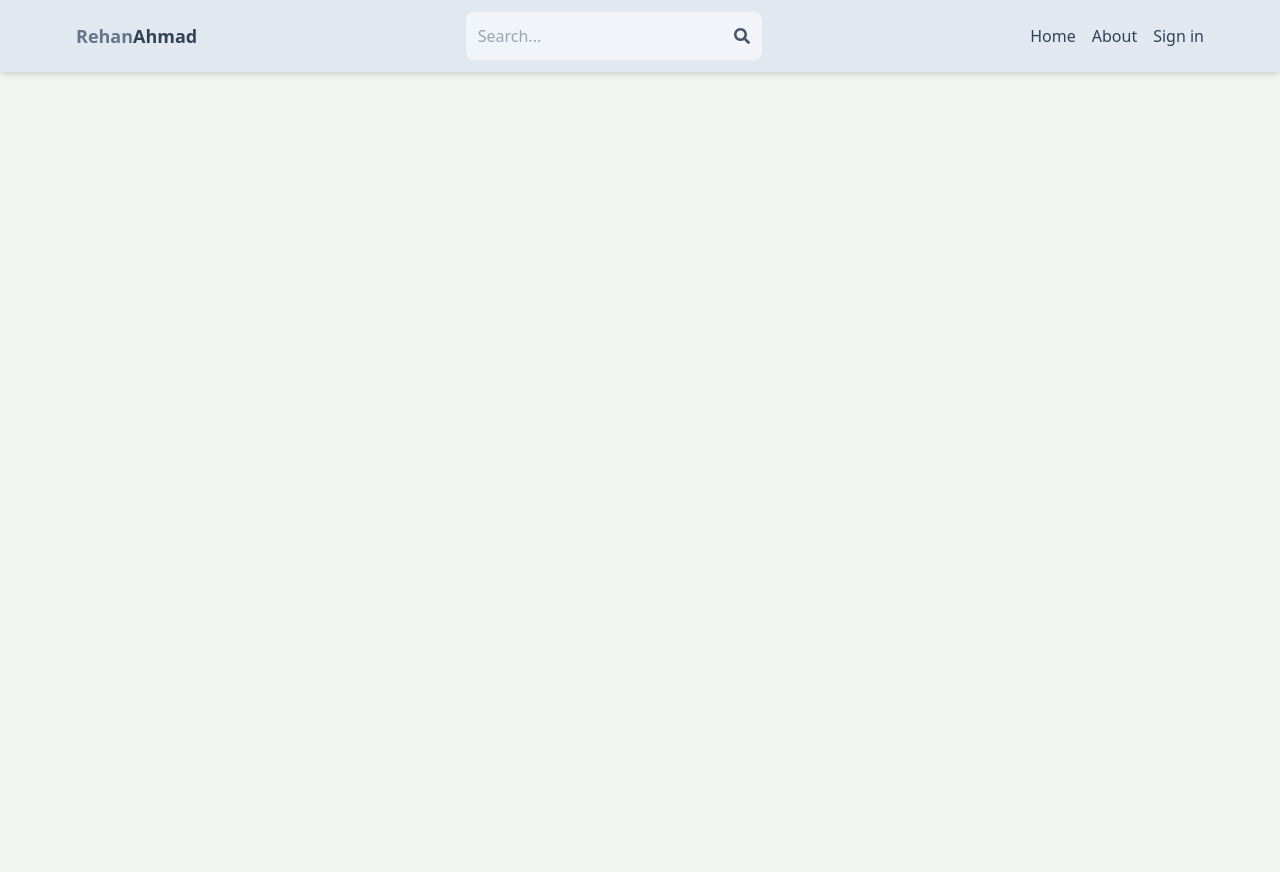
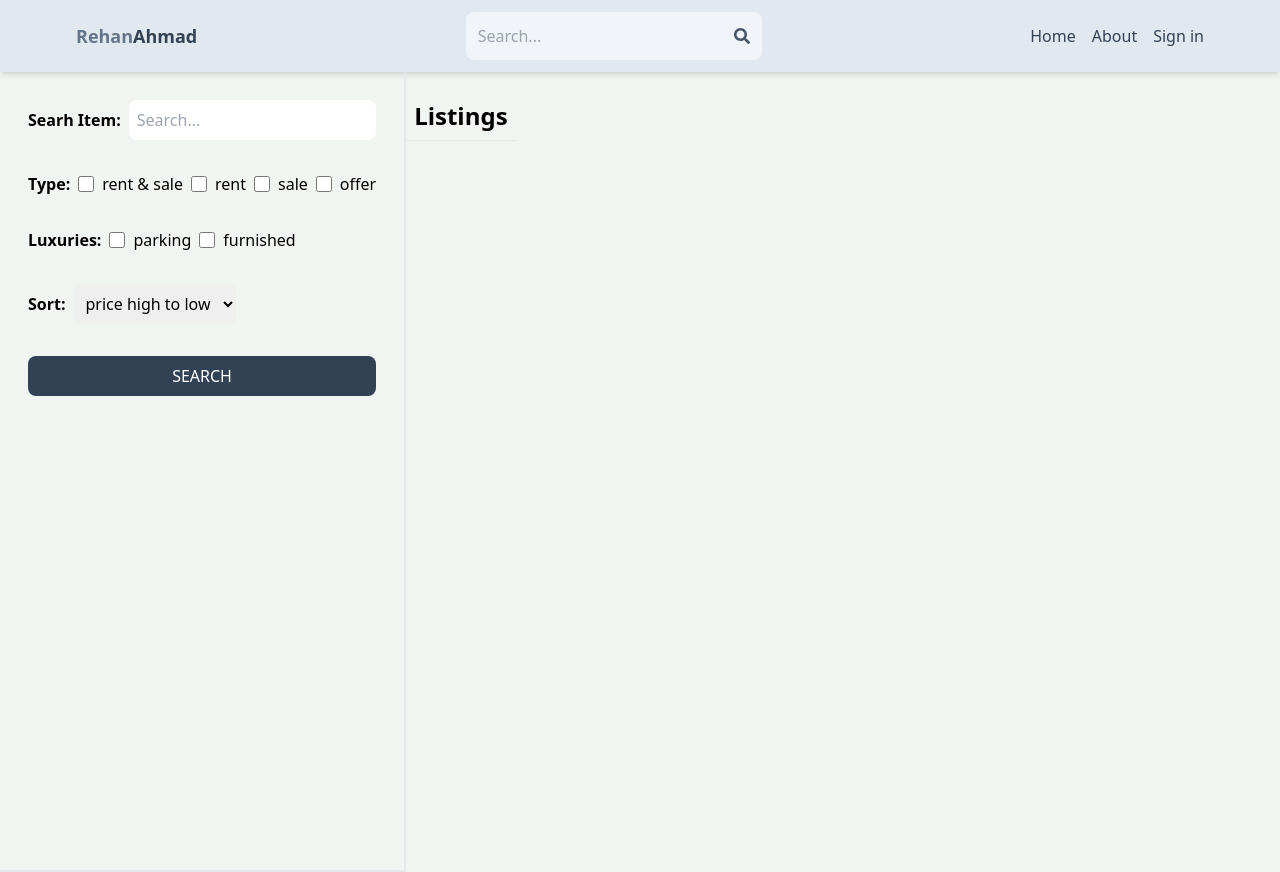
Before and after one commit to RehanAhmad86/Mern-stack---Real-Estate, a React (Vite) app in the folder client/: page /search in a window 1280 px wide. Before the commit the page ends 800 px from the top, so only its background shows below. Built offline with nearby package versions, Linux system fonts and the light colour scheme; no server answers.

Commit message:
search page UI

```diff
--- a/client/src/App.jsx
+++ b/client/src/App.jsx
@@ -10,6 +10,7 @@ import PrivateComponent from './Components/PrivateComponent'
 import CreateListing from './Pages/CreateListing'
 import UpdateListing from './Pages/UpdateListing'
 import Listing from './Pages/Listing'
+import Search from './Pages/Search'
 
 export default function App() {
   return (
@@ -20,6 +21,7 @@ export default function App() {
       <Route path='/signin' element={<Signin/>}/>
       <Route path='/signup' element={<Signup/>}/>
       <Route path='/about' element={<About/>}/>
+      <Route path='/search' element={<Search/>}/>
       <Route path='/profile/listing/:id' element={<Listing/>}/>
       <Route element={<PrivateComponent/>}>
       <Route path='/profile' element={<Profile/>}/>
--- a/client/src/Components/Header.jsx
+++ b/client/src/Components/Header.jsx
@@ -7,6 +7,7 @@ export default function Header() {
   const { currentUser } = useSelector(state => state.user)
   const [ searchItem , setSearchItem ] = useState('')
   const navigate = useNavigate()
+
   const handleSearch = (e) => {
     e.preventDefault()
     const url = new URLSearchParams(window.location.search)
--- /dev/null
+++ b/client/src/Pages/Search.jsx
@@ -0,0 +1,70 @@
+import React from 'react'
+
+export default function Search() {
+  return (
+    <div className='flex flex-col md:flex-row '>
+    <div className='p-7 md:border-r-2 border-b-2 md:min-h-screen'>
+        <form className='flex flex-col gap-8'>
+            <div className='flex gap-2 items-center'>
+                <label className='whitespace-nowrap font-semibold'>Searh Item:</label>
+                <input
+                id='searchItem' type='text'
+                placeholder='Search...'
+                className='p-2 rounded-lg w-full'
+                />
+            </div>
+            <div className='flex flex-row flex-wrap items-center gap-2'>
+                <label className='font-semibold'>Type:</label>
+                <div className='flex flex-row  gap-2'>
+                    <input type='checkbox' id='all' className='w-4'/>
+                    <span>rent & sale</span>
+                </div>
+                <div className='flex flex-row gap-2'>
+                    <input type='checkbox' id='rent' className='w-4'/>
+                    <span>rent</span>
+                </div>
+                <div className='flex flex-row gap-2'>
+                    <input type='checkbox' id='sale' className='w-4'/>
+                    <span>sale</span>
+                </div>
+                <div className='flex flex-row gap-2'>
+                    <input type='checkbox' id='offer' className='w-4'/>
+                    <span>offer</span>
+                </div>
+            </div>
+            <div className='flex flex-row flex-wrap items-center gap-2'>
+                <label className='font-semibold'>Luxuries:</label>
+                <div className='flex flex-row gap-2'>
+                    <input type='checkbox' id='parking' className='w-4'/>
+                    <span>parking</span>
+                </div>
+                <div className='flex flex-row gap-2'>
+                    <input type='checkbox' id='furnished' className='w-4'/>
+                    <span>furnished</span>
+                </div>
+            </div>
+            <div className='flex flex-row items-center gap-2'>
+                <label className='font-semibold'>Sort:</label>
+                <select id='sort_order'
+                className='outline-none focus:outline-none p-2 rounded-lg'
+                >
+                    <option>price high to low</option>
+                    <option>price low to high</option>
+                    <option>latest</option>
+                    <option>oldest</option>
+                </select>
+            </div>
+            <button
+            className='bg-slate-700 p-2 uppercase text-white rounded-lg hover:opacity-95'
+            >search</button>
+        </form>
+
+    </div>
+    <div className=''>
+        <h1
+        className='text-2xl font-semibold p-2 border-b mt-5'
+        >Listings</h1>
+    </div>
+    </div>
+  )
+}
```
